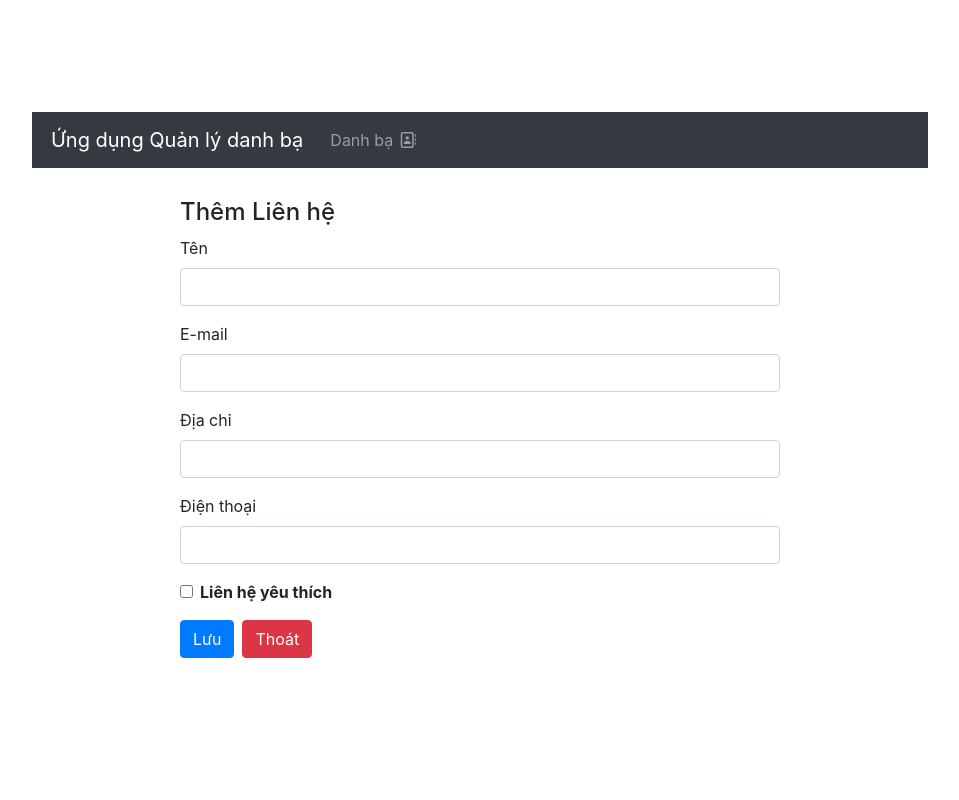
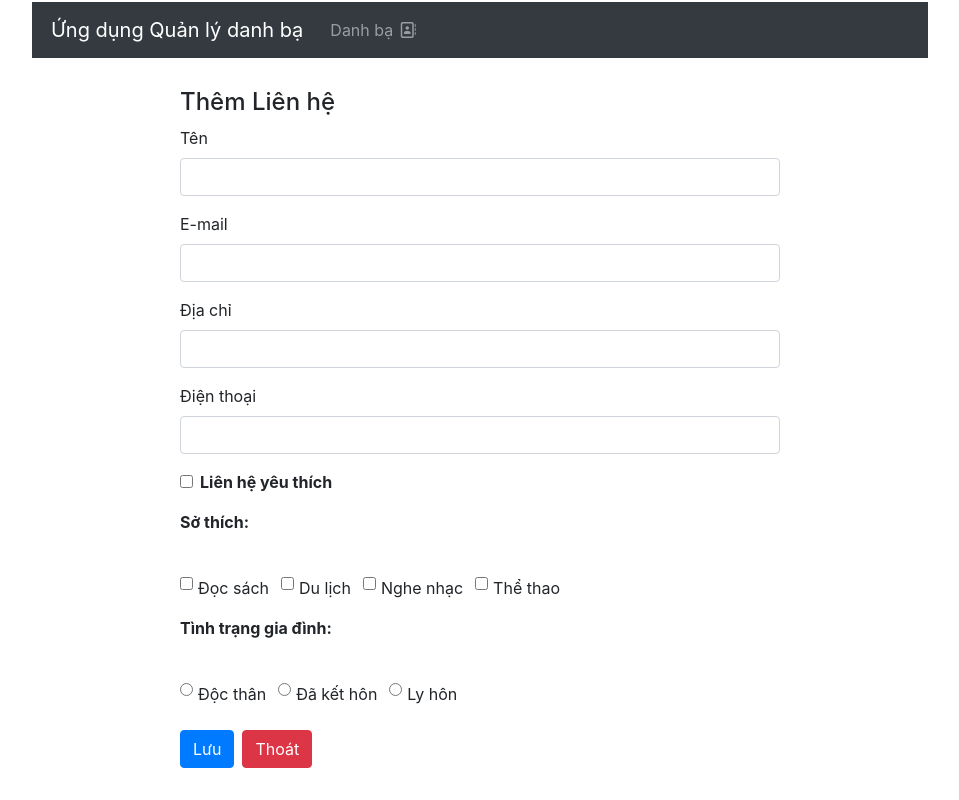
Before and after one commit to huydc24v7x312/DC24V7X312_Ngo_Quoc_Huy_FRONTEND_3, a Vue app: page /contacts/add in a window 1280 px wide. Shown: the whole page, without its empty margins (160-1119 px from the left). Built offline with nearby package versions, Linux system fonts and the light colour scheme.

Commit message:
Update ContactForm.vue
thêm sở thích và tình trạng gia đình vào contactform

```diff
--- a/src/components/ContactForm.vue
+++ b/src/components/ContactForm.vue
@@ -29,6 +29,45 @@
       <label for="favorite" class="form-check-label"><strong>Liên hệ yêu thích</strong></label>
     </div>
 
+     <!-- Checkbox: Sở thích -->
+      <div class="form-group mb-3">
+        <label><strong>Sở thích:</strong></label><br />
+        <div
+          class="form-check form-check-inline"
+          v-for="(hobby, index) in hobbies"
+          :key="index"
+        >
+          <input
+            class="form-check-input"
+            type="checkbox"
+            :id="'hobby' + index"
+            v-model="contactLocal.hobbies"
+            :value="hobby"
+          />
+          <label class="form-check-label" :for="'hobby' + index">{{ hobby }}</label>
+        </div>
+      </div>
+
+      <!-- Radio: Tình trạng gia đình -->
+      <div class="form-group mb-4">
+        <label><strong>Tình trạng gia đình:</strong></label><br />
+        <div
+          class="form-check form-check-inline"
+          v-for="(status, index) in familyStatuses"
+          :key="index"
+        >
+          <input
+            class="form-check-input"
+            type="radio"
+            name="familyStatus"
+            :id="'status' + index"
+            v-model="contactLocal.familyStatus"
+            :value="status"
+          />
+          <label class="form-check-label" :for="'status' + index">{{ status }}</label>
+        </div>
+      </div>
+
     <div class="form-group">
       <button class="btn btn-primary">Lưu</button>
       <button v-if="contactLocal._id" type="button" class="ml-2 btn btn-danger" @click="deleteContact">Xóa</button>
@@ -55,8 +94,15 @@ export default {
     return {
         // Chúng ta sẽ không muốn hiệu chỉnh props, nên tạo biến cục bộ
         // contactLocal để liên kết với các input trên form
-        contactLocal: this.contact,
-        contactFormSchema };
+        contactLocal: {
+          ...this.contact,
+          hobbies: this.contact.hobbies || [],
+          familyStatus: this.contact.familyStatus || "",
+        },
+        contactFormSchema,
+        hobbies: ["Đọc sách", "Du lịch", "Nghe nhạc", "Thể thao"],
+        familyStatuses: ["Độc thân", "Đã kết hôn", "Ly hôn"],
+      };
   },
   methods: {
     submitContact() {
```
